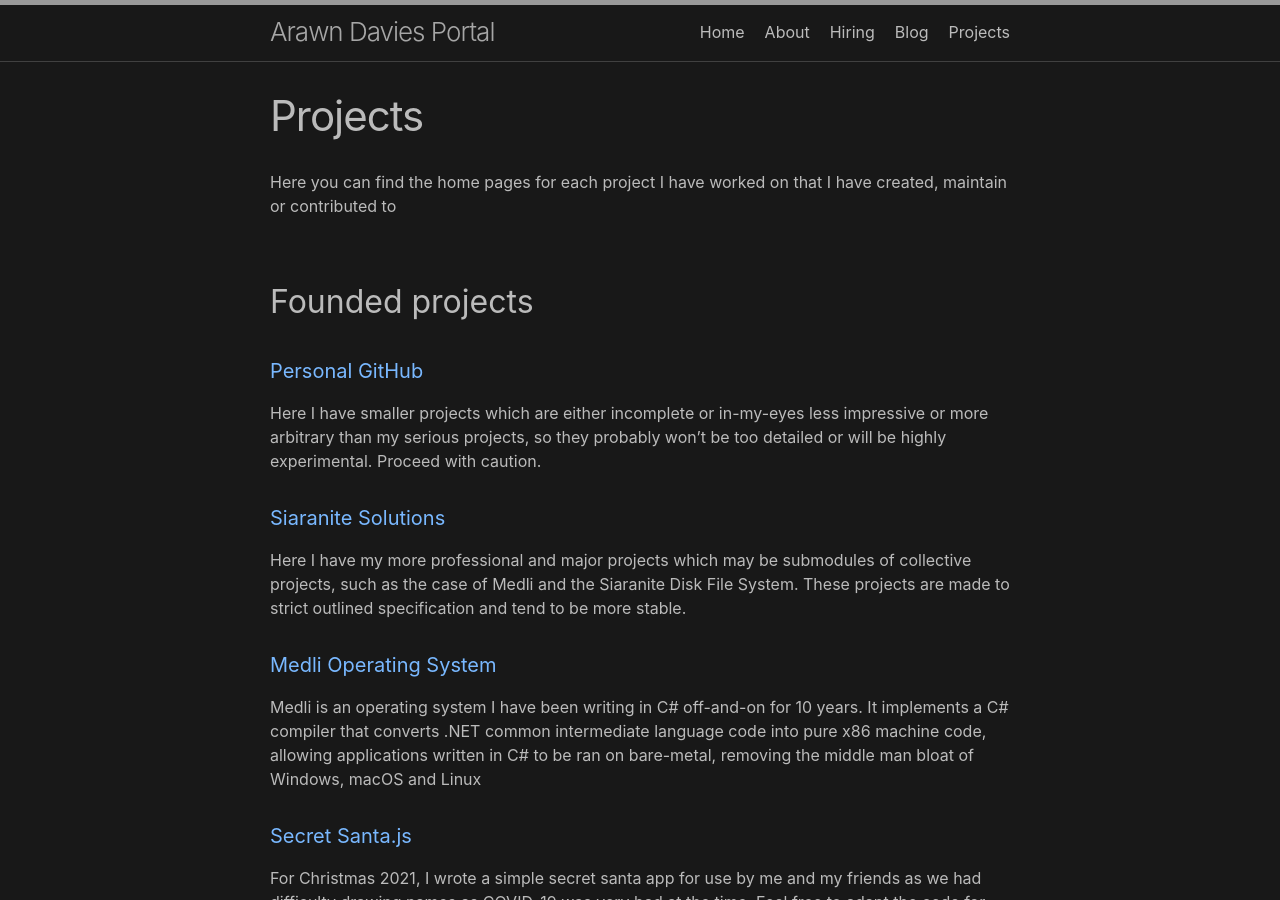
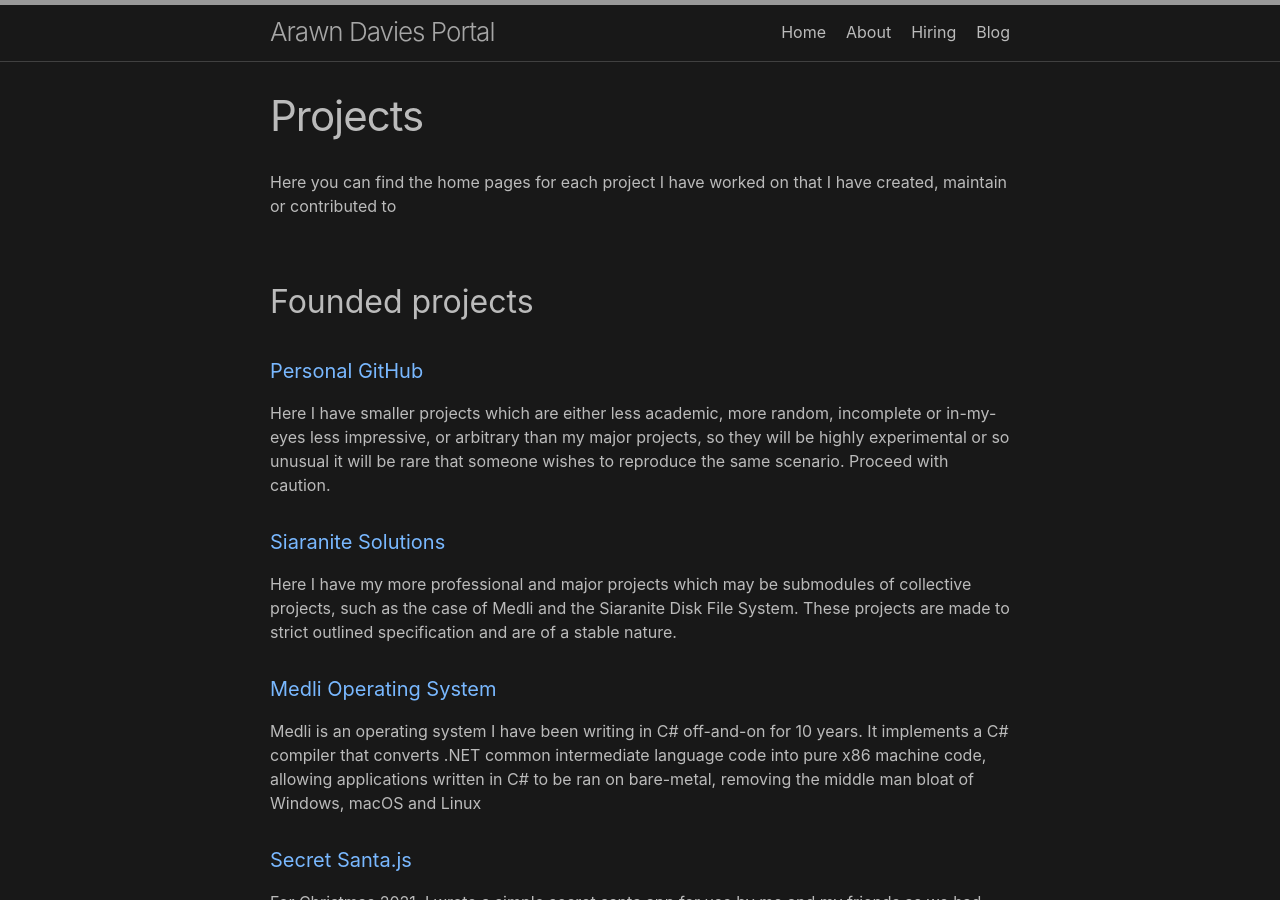
Before and after one commit to jsanz/gh-pages-minima-starter, a Jekyll site: the page built from projects/projects.md, in a window 1280 px wide and 900 px high. Built offline with Jekyll 4.4.1, drawn with Linux system fonts in a browser that asks for light colours.

Commit message:
Update and rename projects.md to projects/projects.md

```diff
--- a/projects.md
+++ b/projects/projects.md
@@ -8,9 +8,10 @@ Here you can find the home pages for each project I have worked on that I have c
 
 ## Founded projects
 #### [Personal GitHub](https://github.com/Arawn-Davies)
-Here I have smaller projects which are either incomplete or in-my-eyes less impressive or more arbitrary than my serious projects, so they probably won't be too detailed or will be highly experimental. Proceed with caution.
+Here I have smaller projects which are either less academic, more random, incomplete or in-my-eyes less impressive, or arbitrary than my major projects,
+so they will be highly experimental or so unusual it will be rare that someone wishes to reproduce the same scenario. Proceed with caution.
 #### [Siaranite Solutions](/projects/siaranite.md)
-Here I have my more professional and major projects which may be submodules of collective projects, such as the case of Medli and the Siaranite Disk File System. These projects are made to strict outlined specification and tend to be more stable.
+Here I have my more professional and major projects which may be submodules of collective projects, such as the case of Medli and the Siaranite Disk File System. These projects are made to strict outlined specification and are of a stable nature.
 #### [Medli Operating System](/projects/medli.md)
 Medli is an operating system I have been writing in C# off-and-on for 10 years. It implements a C# compiler that converts .NET common intermediate language code into pure x86 machine code, allowing applications written in C# to be ran on bare-metal, removing the middle man bloat of Windows, macOS and Linux
 #### [Secret Santa.js](/secret-santa/)
```
